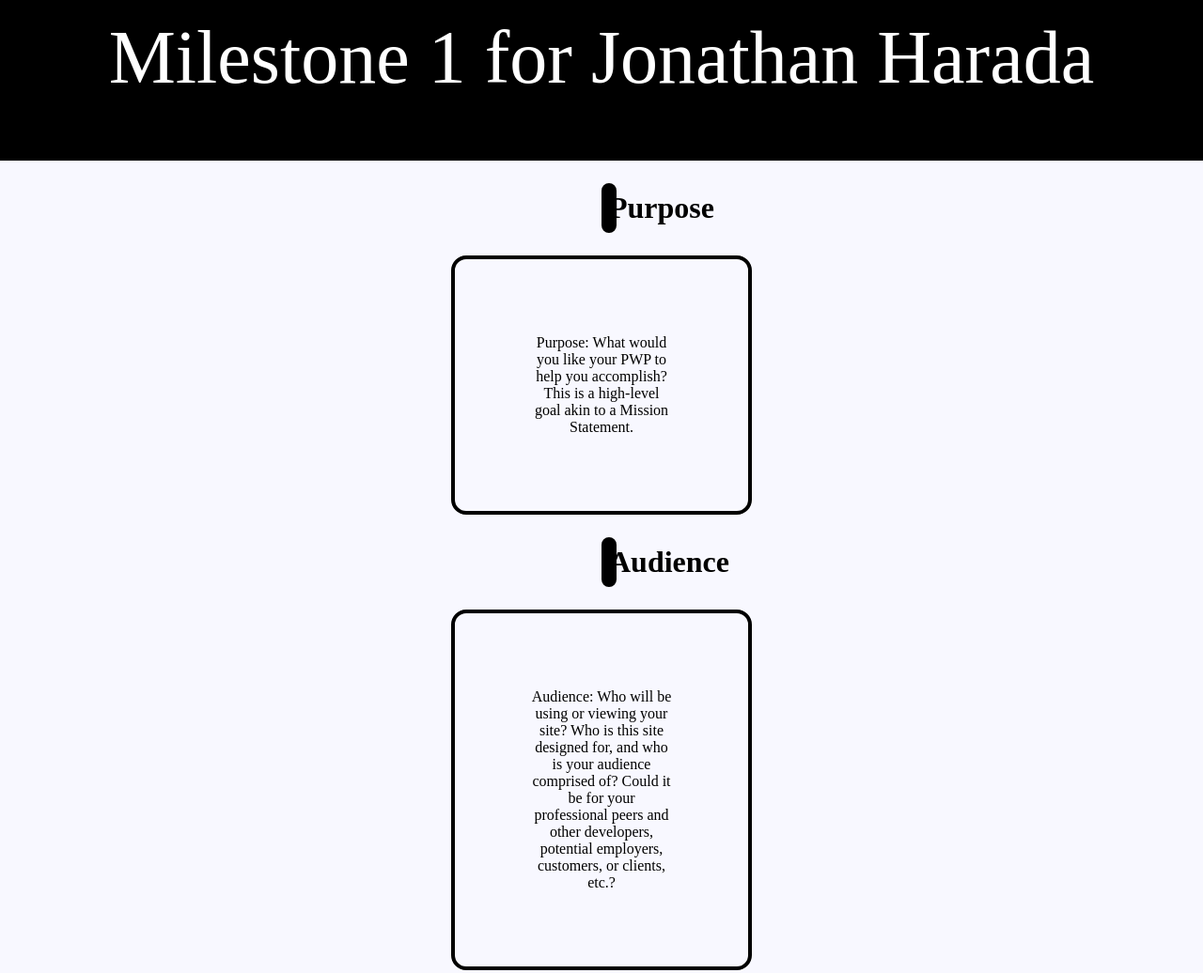
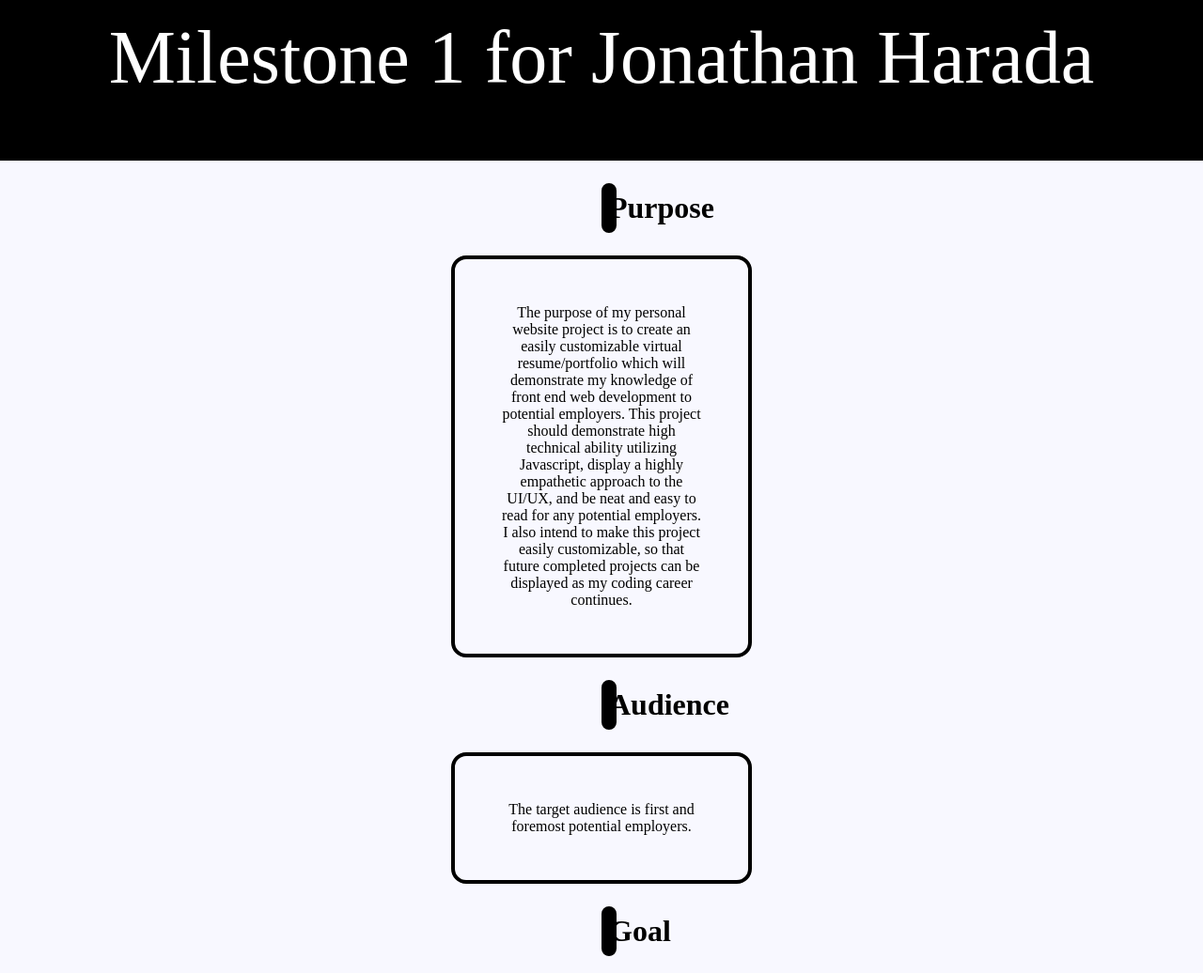
Before and after one commit to JonathanHarada/jonathan-harada-pwp, a plain HTML site: page public_html/documentation/milestone-1.html in a window 1280 px wide. Shown: the top 1036 px of the page at 94% size. Drawn offline with Linux system fonts and the light colour scheme.

Commit message:
created directories and added milestone-1.html for PWP project. added basic styling added text

```diff
--- a/public_html/documentation/milestone-1.html
+++ b/public_html/documentation/milestone-1.html
@@ -24,7 +24,7 @@
             border: .25em solid black;
             margin: 1.5rem 30rem;
             border-radius: 1em;
-            padding: 5rem 5rem;
+            padding: 3rem 3rem;
         }
 
 
@@ -34,9 +34,9 @@
     <header>Milestone 1 for Jonathan Harada</header>
 <div>
     <h1>Purpose</h1>
-    <p>Purpose: What would you like your PWP to help you accomplish? This is a high-level goal akin to a Mission Statement.</p>
+    <p>The purpose of my personal website project is to create an easily customizable virtual resume/portfolio which will demonstrate my knowledge of front end web development to potential employers. This project should demonstrate high technical ability utilizing Javascript, display a highly empathetic approach to the UI/UX, and be neat and easy to read for any potential employers. I also intend to make this project easily customizable, so that future completed projects can be displayed as my coding career continues.</p>
     <h1>Audience</h1>
-    <p>Audience: Who will be using or viewing your site? Who is this site designed for, and who is your audience comprised of? Could it be for your professional peers and other developers, potential employers, customers, or clients, etc.?</p>
+    <p>The target audience is first and foremost potential employers. </p>
     <h1>Goal</h1>
     <p>Goal: This is should be a quantifiable goal if possible. For example, a goal for your PWP could be:</p>
 </div>
```
